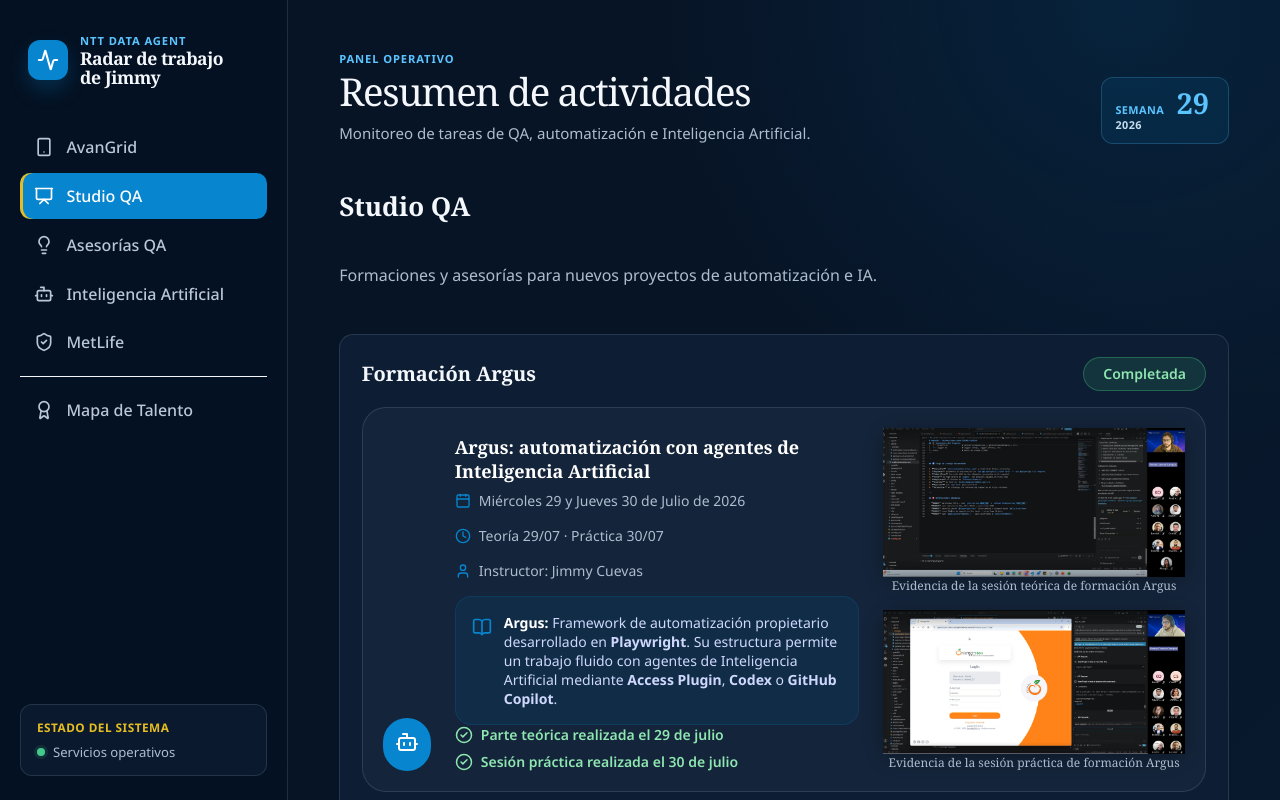
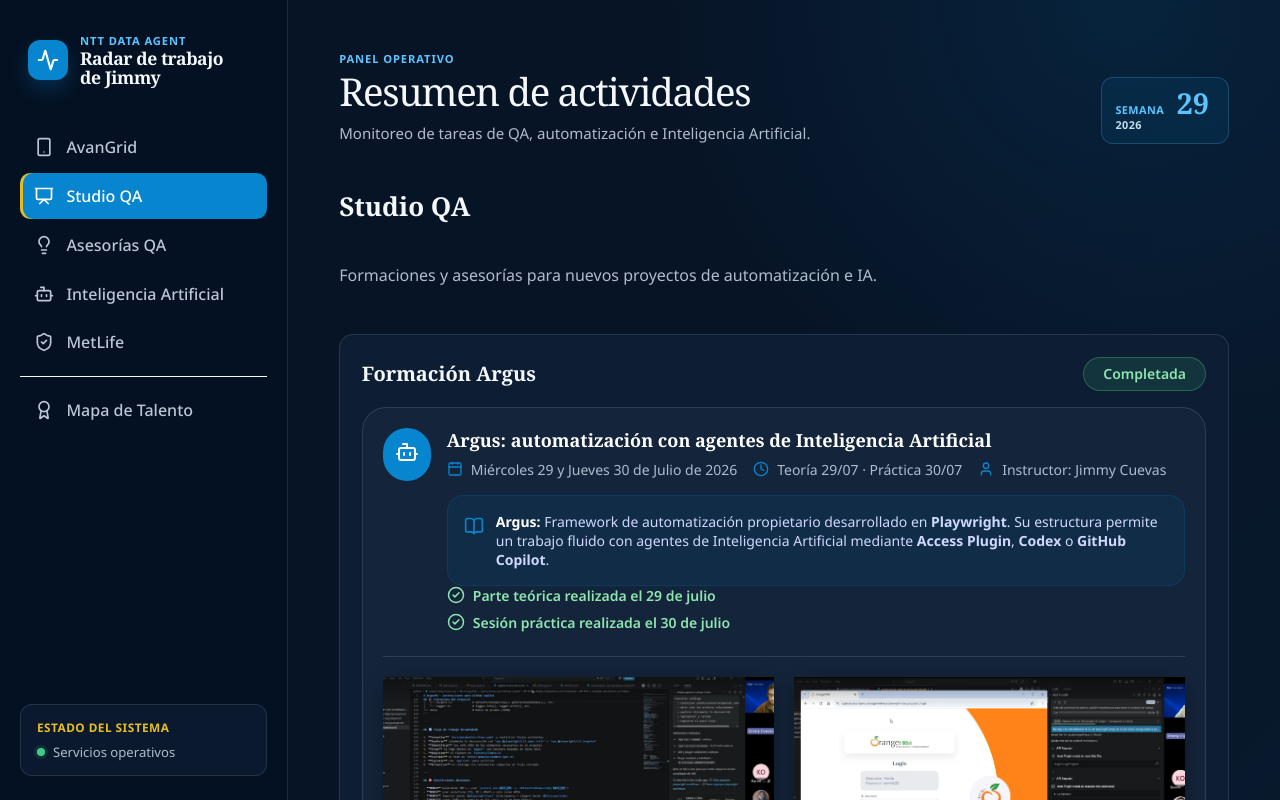
Before and after one commit to TuxMarley/dashboard, a React (Vite) app: page /studio-qa in a window 1280 px wide. Shown: the top 800 px of the page. Built offline with nearby package versions, Linux system fonts and the light colour scheme.

Commit message:
fix: align Argus training evidence

```diff
--- a/src/index.css
+++ b/src/index.css
@@ -1373,6 +1373,26 @@
   gap: 1.25rem;
 }
 
+.studio-qa-evidence {
+  display: grid;
+  grid-template-columns: repeat(2, minmax(0, 1fr));
+  gap: 1.25rem;
+  margin-top: 1.5rem;
+  padding-top: 1.25rem;
+  border-top: 1px solid var(--line-subtle);
+}
+
+.studio-qa-evidence figure {
+  min-width: 0;
+}
+
+.studio-qa-evidence img {
+  width: 100%;
+  aspect-ratio: 16 / 9;
+  object-fit: cover;
+  object-position: top;
+}
+
 .tab-list {
   padding: 0.2rem;
   border-radius: 0.75rem;
@@ -1646,6 +1666,7 @@
   .tab-list { width: 100%; overflow-x: auto; }
   .tab-button { white-space: nowrap; }
   .task-history-header { align-items: flex-start; flex-direction: column; }
+  .studio-qa-evidence { grid-template-columns: 1fr; }
   .metlife-details,
   .metlife-grid { grid-template-columns: 1fr; }
   .metlife-update { grid-template-columns: 1fr; }
--- a/src/pages/StudioQA.jsx
+++ b/src/pages/StudioQA.jsx
@@ -17,12 +17,12 @@
 
         {/* Training Card */}
         <div className="p-5 rounded-3xl" style={{ background: 'rgba(255, 255, 255, 0.03)', border: '1px solid var(--glass-border)' }}>
-          <div className="flex gap-6 items-start" style={{ flexWrap: 'wrap-reverse' }}>
+          <div className="flex gap-4 items-start">
             <div className="p-3 rounded-full" style={{ background: 'var(--brand-blue)', height: 'fit-content' }}>
               <Bot size={24} color="#fff" />
             </div>
 
-            <div className="flex-col" style={{ flex: '2 1 400px' }}>
+            <div className="flex-col" style={{ flex: '1 1 0' }}>
               <h4 className="font-bold text-lg text-white mb-2">Argus: automatización con agentes de Inteligencia Artificial</h4>
 
               <div className="flex flex-wrap gap-4 mb-4">
@@ -62,8 +62,9 @@
               </div>
 
             </div>
+          </div>
 
-            <div className="flex-col items-center gap-4" style={{ flex: '1.2 1 300px', minWidth: '280px' }}>
+          <div className="studio-qa-evidence">
               <figure>
               <div className="rounded-2xl overflow-hidden border" style={{ borderColor: 'var(--glass-border)', boxShadow: '0 4px 20px rgba(0, 0, 0, 0.3)' }}>
                 <img
@@ -86,7 +87,6 @@
                 </div>
                 <p className="text-xs text-muted text-center mt-2 font-serif italic">Evidencia de la sesión práctica de formación Argus</p>
               </figure>
-            </div>
           </div>
         </div>
 
```
